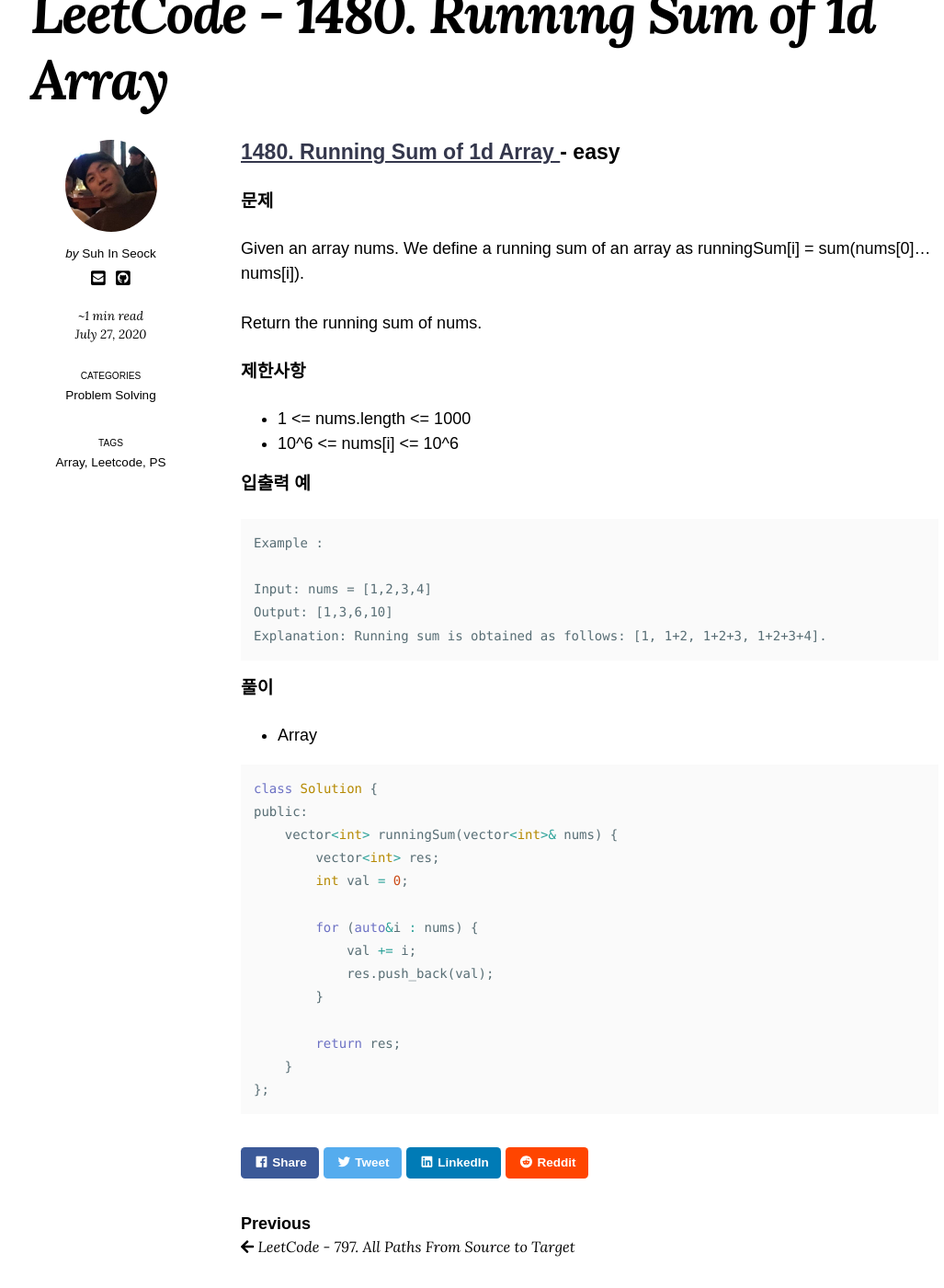
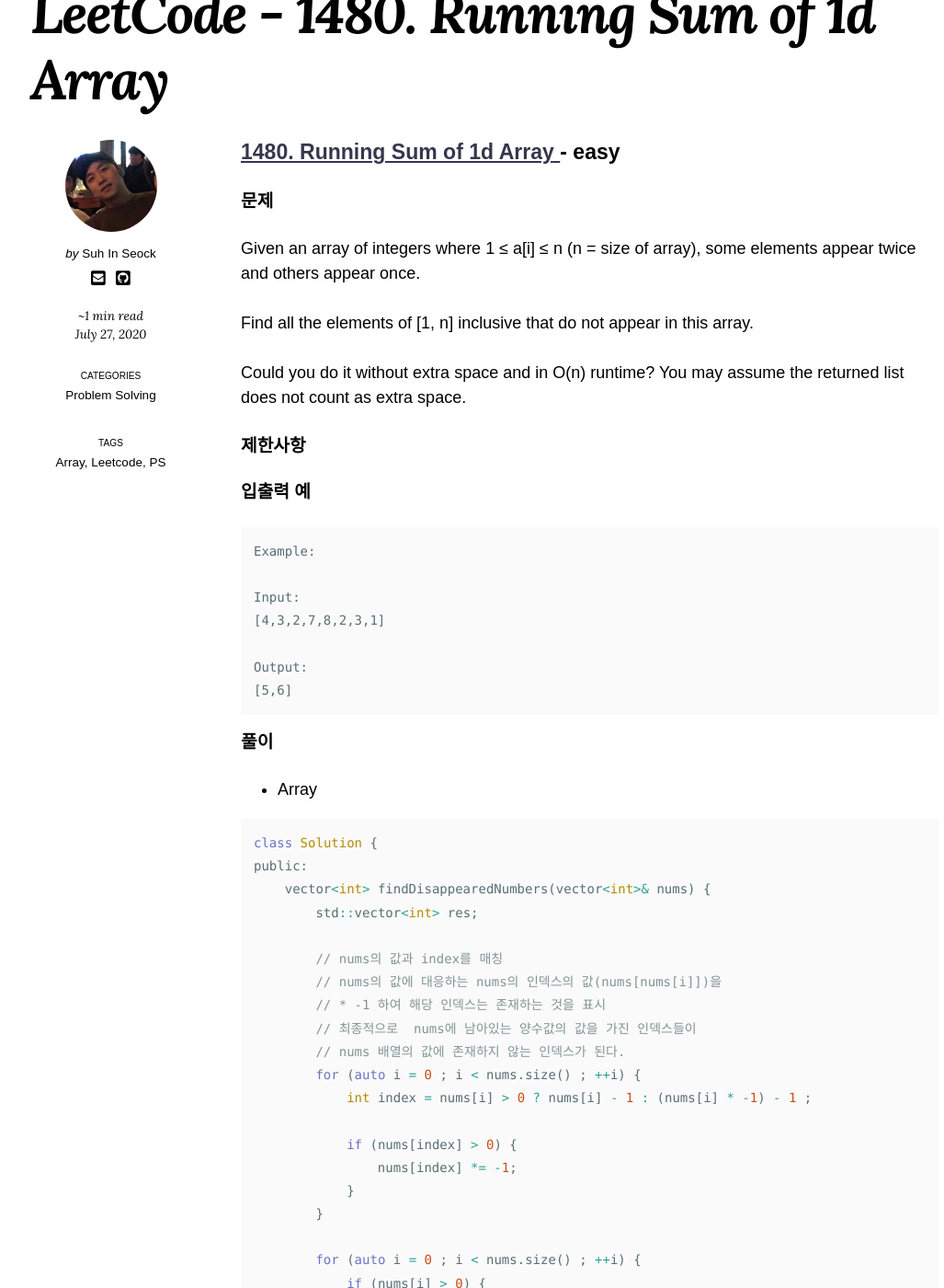
Before and after one commit to ISSuh/blog, a Jekyll site: the page built from _posts/2020-07-27-ps-leetcode-1480.md, in a window 1280 px wide and 1400 px high, scrolled down 388 px. Shown: the whole window at 92% size, without its empty margins (113-1140 px from the left). Built offline with Jekyll 4.4.1, drawn with Linux system fonts in a browser that asks for light colours; nearby versions of some CDN libraries; comment, search, counter and statistics services are not loaded; some of the changed text lies outside the part shown.

Commit message:
[PS] leetcode 488

````diff
--- /dev/null
+++ b/_posts/2020-07-27-ps-leetcode-1480.md
@@ -0,0 +1,67 @@
+---
+title: LeetCode - 1480. Running Sum of 1d Array
+date: 2020-07-27 23:30:00
+categories:
+- Problem Solving
+tags:
+- PS
+- Leetcode
+- Array
+---
+
+### [ 1480. Running Sum of 1d Array ](https://leetcode.com/problems/find-all-numbers-disappeared-in-an-array/) - easy
+
+#### 문제
+
+Given an array of integers where 1 ≤ a[i] ≤ n (n = size of array), some elements appear twice and others appear once.
+
+Find all the elements of [1, n] inclusive that do not appear in this array.
+
+Could you do it without extra space and in O(n) runtime? You may assume the returned list does not count as extra space.
+
+#### 제한사항
+
+#### 입출력 예
+
+```
+Example:
+
+Input:
+[4,3,2,7,8,2,3,1]
+
+Output:
+[5,6]
+```
+
+#### 풀이
+ - Array
+
+```cpp
+class Solution {
+public:
+    vector<int> findDisappearedNumbers(vector<int>& nums) {
+        std::vector<int> res;
+
+        // nums의 값과 index를 매칭
+        // nums의 값에 대응하는 nums의 인덱스의 값(nums[nums[i]])을
+        // * -1 하여 해당 인덱스는 존재하는 것을 표시
+        // 최종적으로  nums에 남아있는 양수값의 값을 가진 인덱스들이
+        // nums 배열의 값에 존재하지 않는 인덱스가 된다.
+        for (auto i = 0 ; i < nums.size() ; ++i) {
+            int index = nums[i] > 0 ? nums[i] - 1 : (nums[i] * -1) - 1 ;
+
+            if (nums[index] > 0) {
+                nums[index] *= -1;
+            }
+        }
+
+        for (auto i = 0 ; i < nums.size() ; ++i) {
+            if (nums[i] > 0) {
+                res.push_back(i+1);
+            }
+        }
+
+        return res;
+    }
+};
+```
--- a/_posts/2020-07-24-ps-leetcode-1480.md
+++ b/_posts/2020-07-27-ps-leetcode-448.md
@@ -1,5 +1,5 @@
 ---
-title: LeetCode - 1480. Running Sum of 1d Array
+title: LeetCode - 448. Find All Numbers Disappeared in an Array
 date: 2020-07-27 22:23:00
 categories:
 - Problem Solving
@@ -9,7 +9,7 @@ tags:
 - Array
 ---
 
-### [ 1480. Running Sum of 1d Array ](https://leetcode.com/problems/running-sum-of-1d-array/) - easy
+### [ 448. Find All Numbers Disappeared in an Array ](https://leetcode.com/problems/running-sum-of-1d-array/) - easy
 
 #### 문제
 
````
